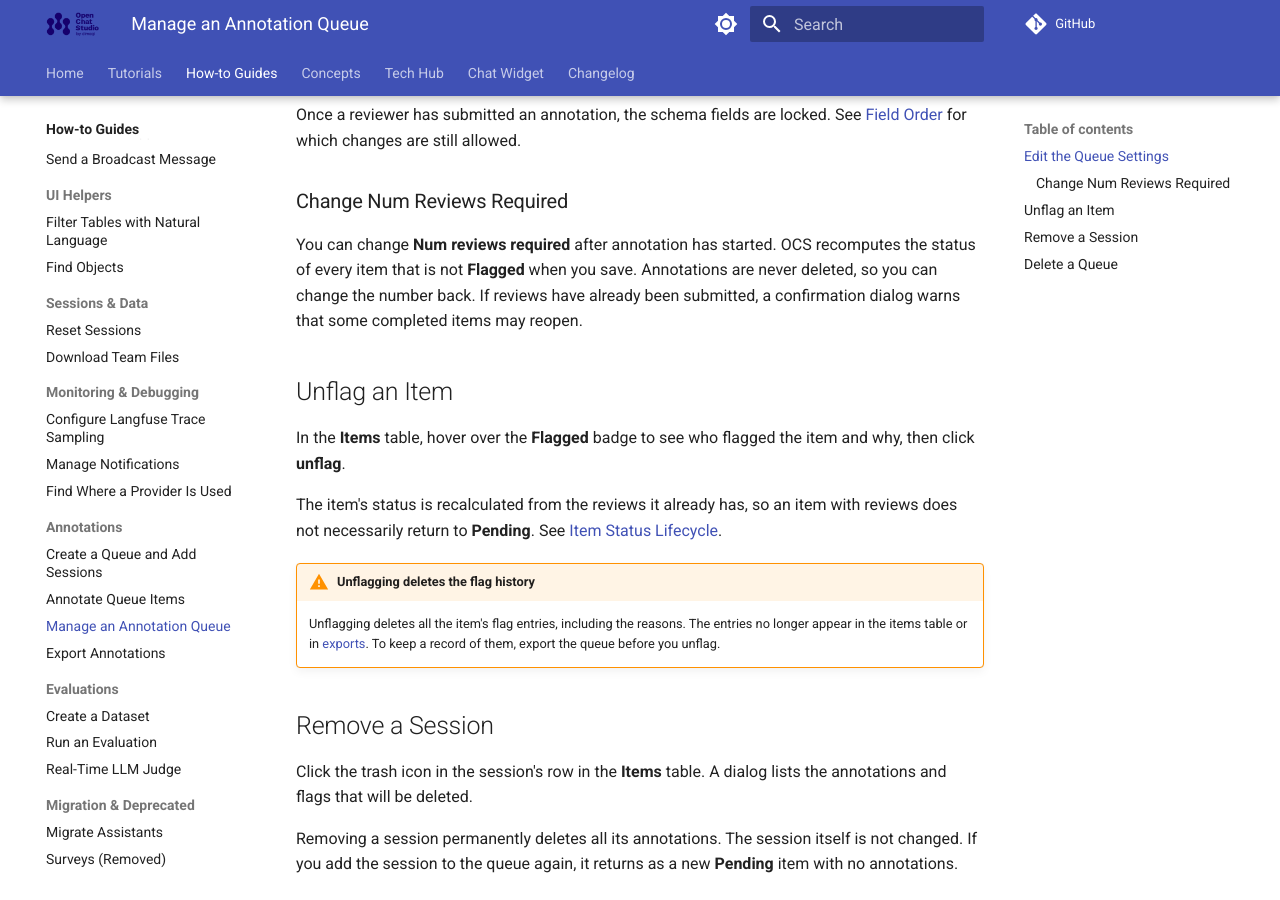
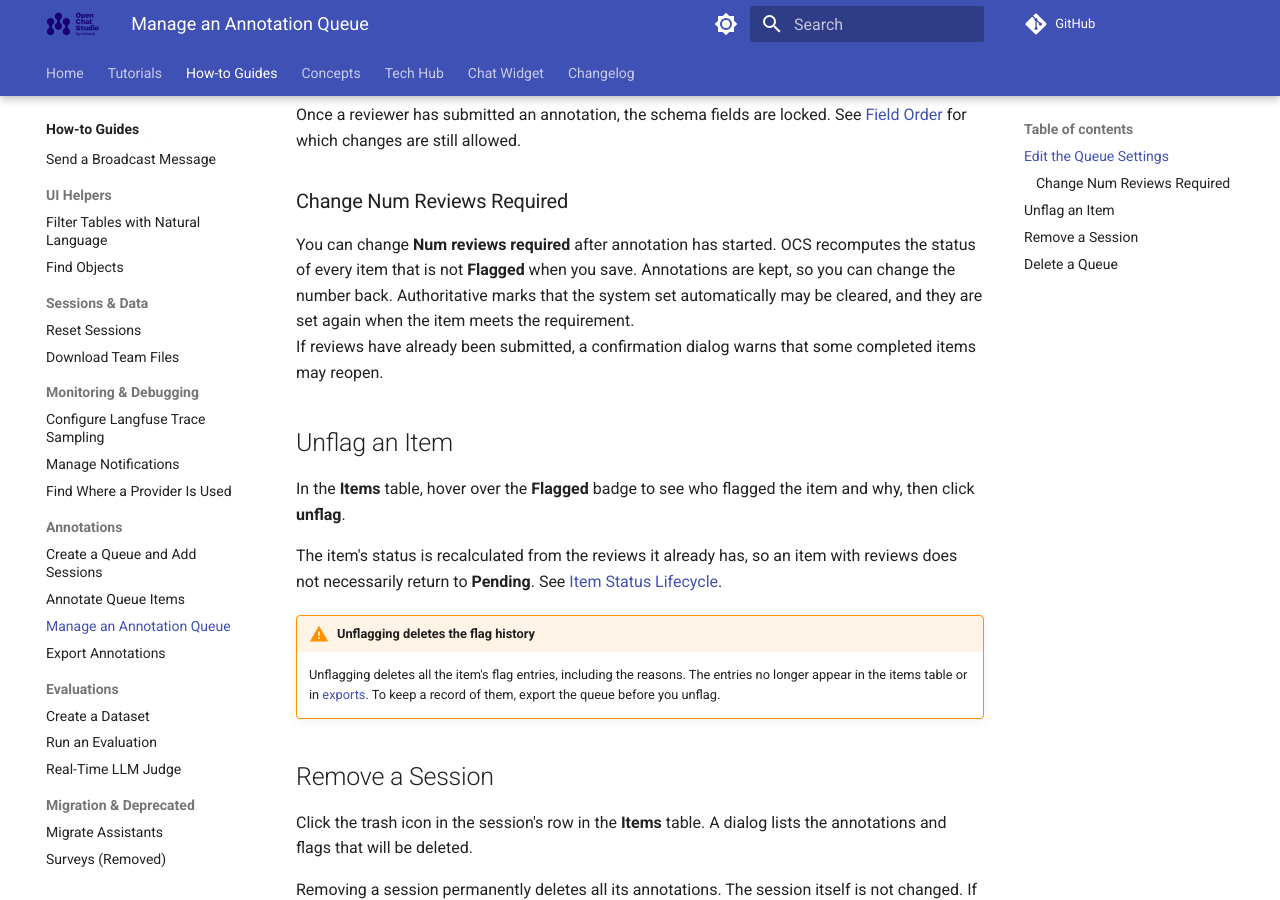
Before and after one commit to dimagi/open-chat-studio-docs, an MkDocs documentation site: the page built from docs/how-to/annotations/manage-a-queue.md, in a window 1280 px wide and 900 px high, scrolled down 309 px. Built offline with MkDocs 1.6.1 and Material for MkDocs 9.7.7, drawn with Linux system fonts in a browser that asks for light colours; a script that is not in the unit is left out; comment, search, counter and statistics services are not loaded.

Commit message:
Small wording clarifications based on review

```diff
--- a/docs/how-to/annotations/manage-a-queue.md
+++ b/docs/how-to/annotations/manage-a-queue.md
@@ -14,7 +14,7 @@
 
 You can change **Num reviews required** after annotation has started.
 OCS recomputes the status of every item that is not **Flagged** when you save.
-Annotations are never deleted, so you can change the number back.
+Annotations are kept, so you can change the number back. Authoritative marks that the system set automatically may be cleared, and they are set again when the item meets the requirement.
 If reviews have already been submitted, a confirmation dialog warns that some completed items may reopen.
 
 ## Unflag an Item
```
Also changed, not shown: docs/concepts/annotations/queues.md (+1 -1 lines).
